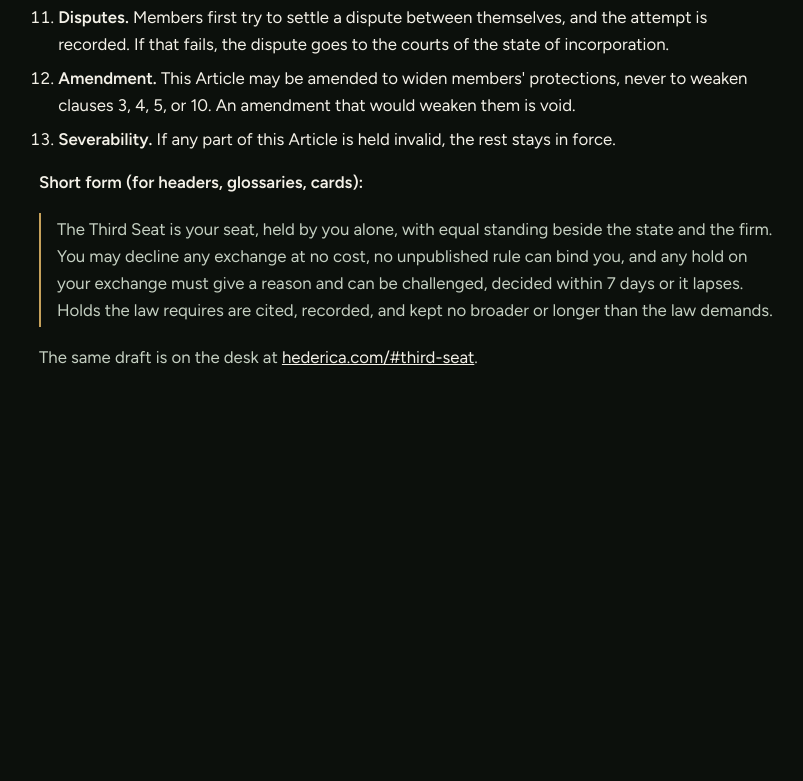
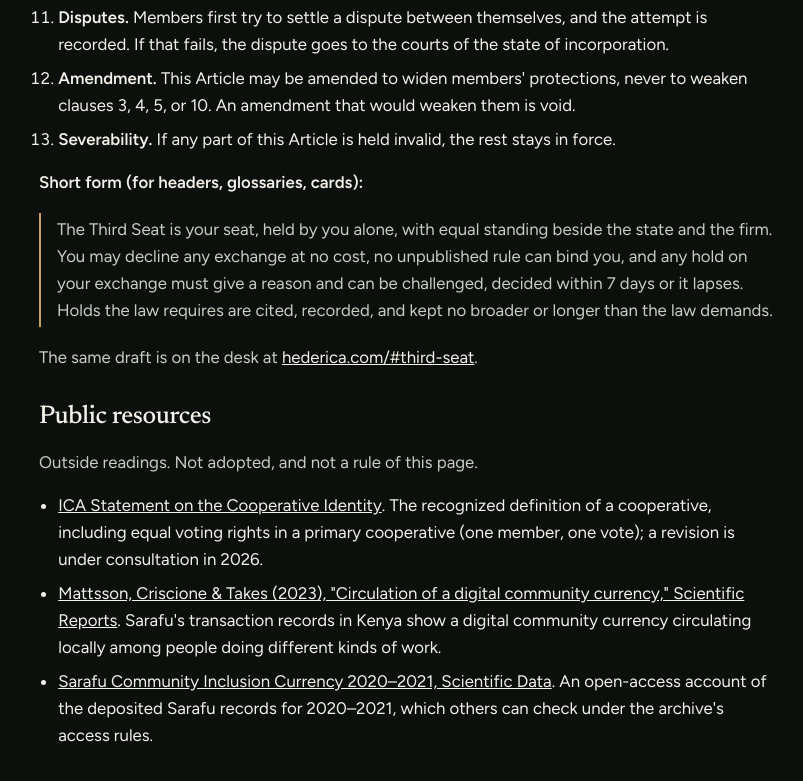
Before and after one commit to Cryptobusi/hederica, a website: page src/site/html/charter.html in a window 1280 px wide. Shown: the part 1352-2133 px from the top of the page, without its empty margins (233-1036 px from the left). Before the commit the page ends 1803 px from the top, so only its background shows below. Drawn offline with Linux system fonts and the light colour scheme.

Commit message:
Add three public resources to the charter (#5)
List the ICA cooperative identity statement, the Sarafu circulation paper, and the Sarafu 2020-2021 data paper as outside readings, each in one line that stays inside what those sources say.

Co-authored-by: Cursor Agent <cursoragent@cursor.com>
Co-authored-by: Cryptobusi <Cryptobusi@users.noreply.github.com>

```diff
--- a/src/site/html/charter.html
+++ b/src/site/html/charter.html
@@ -21,8 +21,8 @@
     .muted { color:var(--muted); }
     a { color:var(--fg); }
     a:hover { color:var(--gold); }
-    ol { margin:0.6rem 0 1rem; padding-left:1.2rem; }
-    ol li { margin:0.45rem 0; }
+    ol, ul { margin:0.6rem 0 1rem; padding-left:1.2rem; }
+    ol li, ul li { margin:0.45rem 0; }
     blockquote { border-left:2px solid var(--gold); margin:1rem 0; padding:0.2rem 0 0.2rem 1rem; color:var(--muted); }
   </style>
 </head>
@@ -76,5 +76,15 @@
     <blockquote>The Third Seat is your seat, held by you alone, with equal standing beside the state and the firm. You may decline any exchange at no cost, no unpublished rule can bind you, and any hold on your exchange must give a reason and can be challenged, decided within 7 days or it lapses. Holds the law requires are cited, recorded, and kept no broader or longer than the law demands.</blockquote>
   </section>
   <p class="muted">The same draft is on the desk at <a href="/#third-seat">hederica.com/#third-seat</a>.</p>
+
+  <section id="public-resources">
+    <h2>Public resources</h2>
+    <p class="muted">Outside readings. Not adopted, and not a rule of this page.</p>
+    <ul>
+      <li><a href="https://ica.coop/en/cooperatives/cooperative-identity">ICA Statement on the Cooperative Identity</a>. The recognized definition of a cooperative, including equal voting rights in a primary cooperative (one member, one vote); a revision is under consultation in 2026.</li>
+      <li><a href="https://www.nature.com/articles/s41598-023-33184-1">Mattsson, Criscione &amp; Takes (2023), "Circulation of a digital community currency," Scientific Reports</a>. Sarafu's transaction records in Kenya show a digital community currency circulating locally among people doing different kinds of work.</li>
+      <li><a href="https://www.nature.com/articles/s41597-022-01539-4">Sarafu Community Inclusion Currency 2020–2021, Scientific Data</a>. An open-access account of the deposited Sarafu records for 2020–2021, which others can check under the archive's access rules.</li>
+    </ul>
+  </section>
 </body>
 </html>
```
